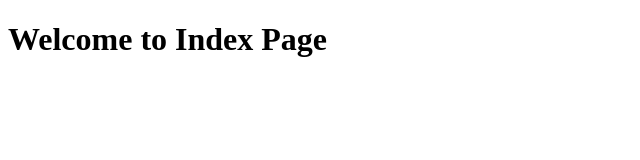
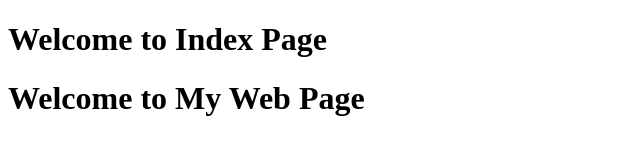
Before and after one commit to Eeswar-Valluri/gitlab-test, a plain HTML site: page index.html in a window 1280 px wide. Shown: the whole page, without its empty margins (0-640 px from the left). Drawn offline with Linux system fonts and the light colour scheme.

Commit message:
Added Header 1 Welcome to My Web Page

```diff
--- a/index.html
+++ b/index.html
@@ -7,5 +7,6 @@
 </head>
 <body>
     <h1>Welcome to Index Page</h1>
+    <h1>Welcome to My Web Page</h1>
 </body>
 </html>
```
